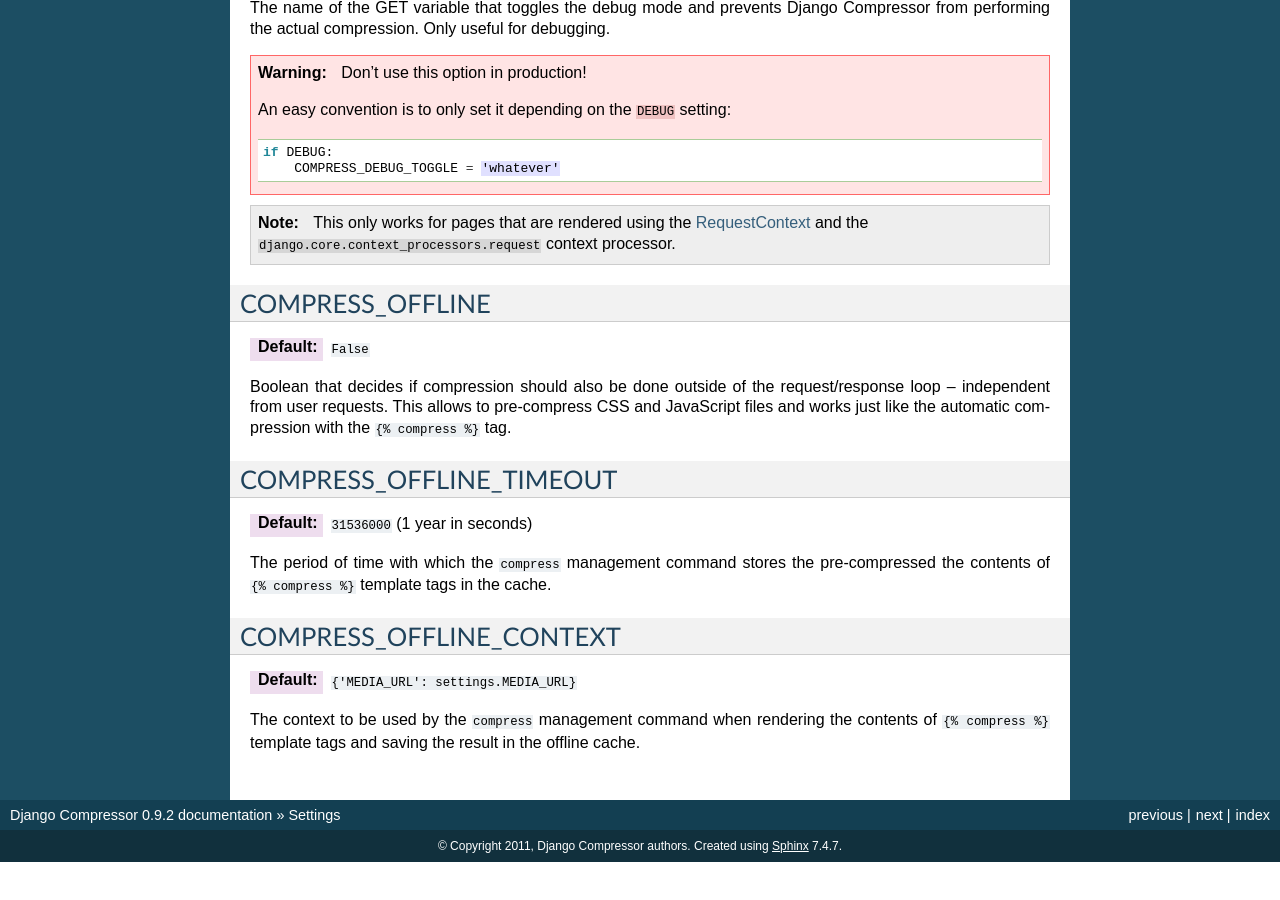
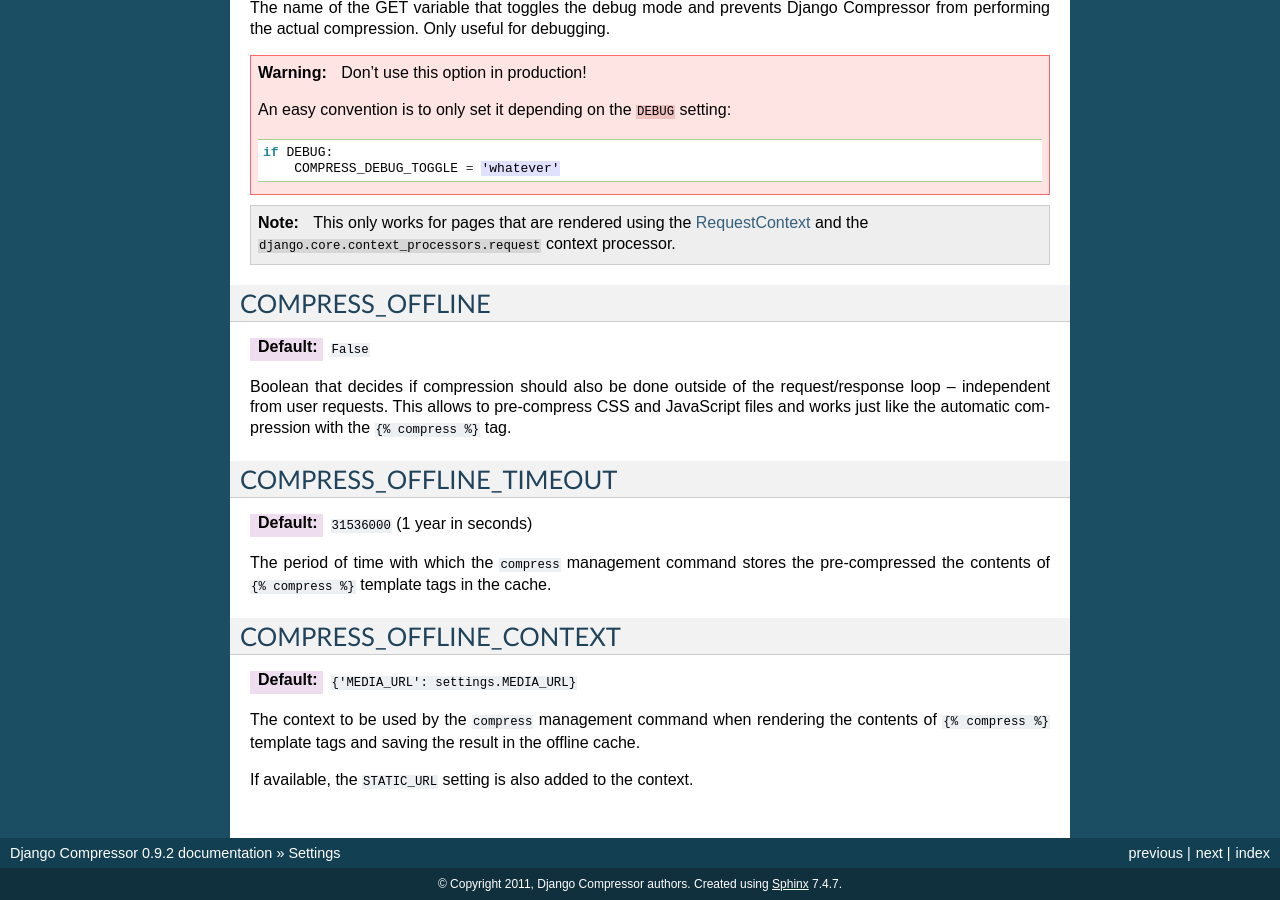
Before and after one commit to django-compressor/django-compressor, a Sphinx documentation site: the page built from docs/settings.txt, in a window 1280 px wide and 900 px high, scrolled down 5003 px. Built offline with Sphinx 7.4.7, drawn with Linux system fonts in a browser that asks for light colours; before the commit the page ends 5865 px from its top, so only the background shows below that.

Commit message:
Added note to `COMPRESS_OFFLINE_CONTEXT` setting documentation about `STATIC_URL`.

```diff
--- a/docs/settings.txt
+++ b/docs/settings.txt
@@ -376,3 +376,5 @@ COMPRESS_OFFLINE_CONTEXT
 The context to be used by the ``compress`` management command when rendering
 the contents of ``{% compress %}`` template tags and saving the result in the
 offline cache.
+
+If available, the ``STATIC_URL`` setting is also added to the context.
```
